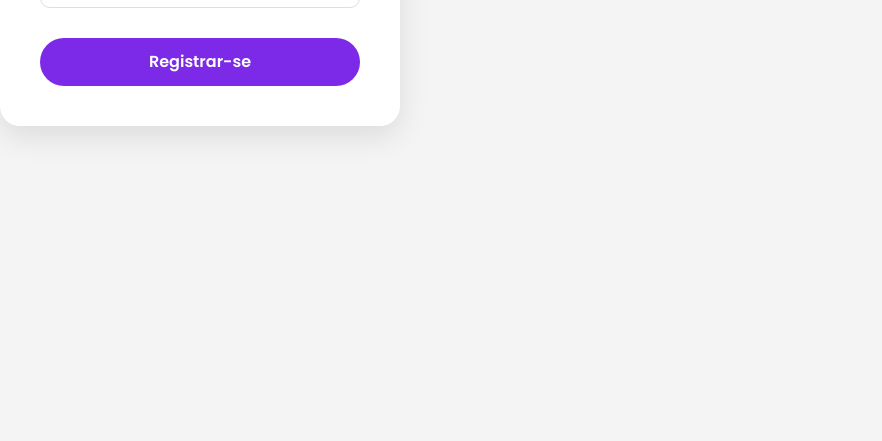
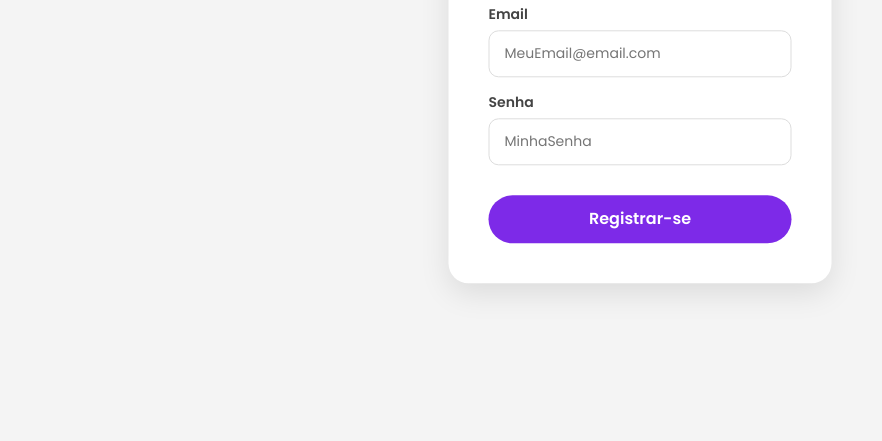
Before and after one commit to werlleyBarros/FaculdadeAPS-webFrontEnd, a plain HTML site: page client/cadastro.html in a window 1280 px wide. Shown: the part 359-800 px from the top of the page, without its empty margins (0-882 px from the left). Drawn offline with nearby package versions, Linux system fonts and the light colour scheme.

Commit message:
atualizaçoes feitas e conflito de pastas resolvido

```diff
--- a/client/cadastro.html
+++ b/client/cadastro.html
@@ -8,6 +8,7 @@
     <link rel="stylesheet" href="style.css">
 </head>
 <body>
+    <div id="formularios">
         <form id="formularioCadastro">
             <h2>Cadastro</h2>
             <label for="nomeInput">Nome</label>
@@ -18,6 +19,7 @@
             <input type="password" name="senhaInput" id="senhaInput" placeholder="MinhaSenha">
             <button type="button" onclick="manipuladorUser.htmlCadastro()">Registrar-se</button>
         </form>
+    </div>
 </body>
 <script src="script.js"></script>
 </html>
--- a/client/script.js
+++ b/client/script.js
@@ -1,4 +1,4 @@
-const baseUrl = "https://expert-zebra-r7rw99599j7hppx5-8000.app.github.dev";
+const baseUrl = "https://expert-yodel-pjpwgqq9jq7wh6rj9-8000.app.github.dev";
 
 async function apiRequest(endpoint, method = "GET", body = null, usaToken = true){
     const url = baseUrl + endpoint
--- a/client/style.css
+++ b/client/style.css
@@ -6,6 +6,7 @@
 body {
     font-family: 'Poppins', sans-serif;
     background-color: #f4f4f4;
+    display: block;
     align-items: center;
     justify-content: center;
     height: 100vh;
@@ -98,3 +99,10 @@ h2{
     margin-bottom: 25px;
     font-weight: 700;
 }
+
+#formularios{
+    position:absolute;
+    top: 50%;
+    left: 50%;
+    transform:translate(-50%, -50%)
+}
--- a/client/tarefas.css
+++ b/client/tarefas.css
@@ -2,6 +2,7 @@
 
 /* 1. O CORPO DA PÁGINA */
 body {
+    display: block;
     flex-direction: column; /* Garante que as coisas fiquem uma EMBAIXO da outra */
     align-items: center;    /* Centraliza tudo horizontalmente */
     min-height: 100vh;
```
Also changed, not shown: client/index.html (+2 -1 lines), client/tarefas.html (line endings or trailing spaces). Lines whose indentation alone changed are shown as unchanged.
